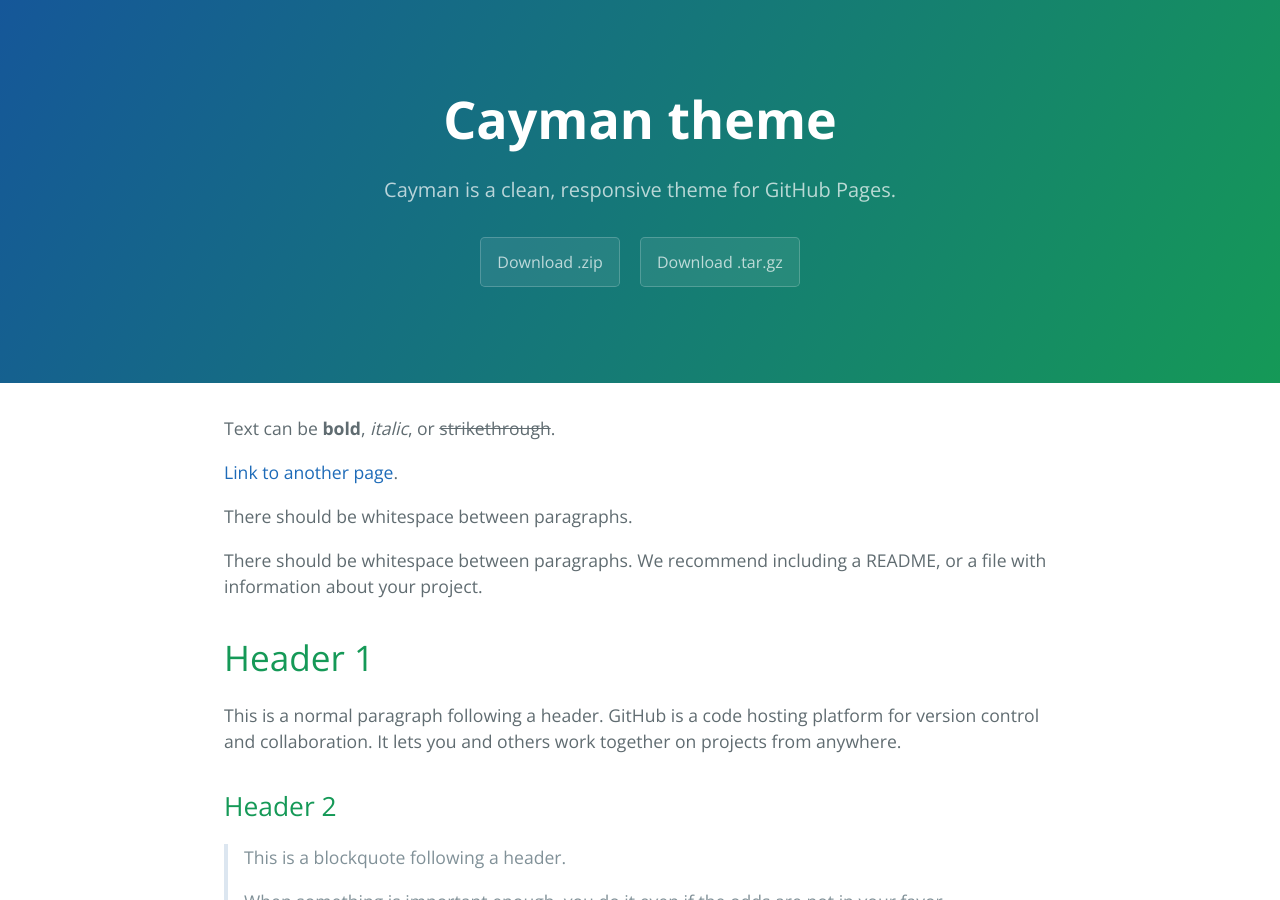
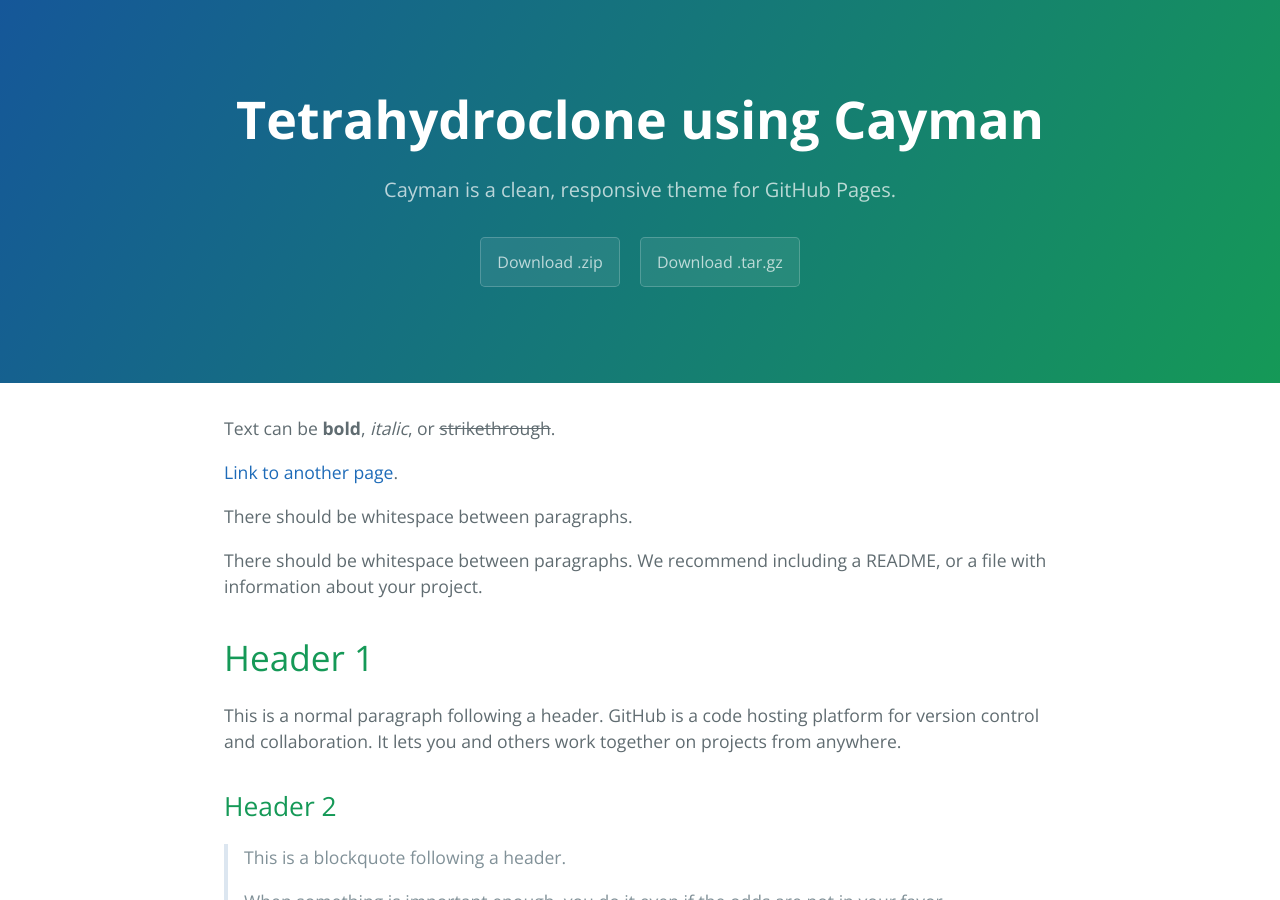
Before and after one commit to tetrahydroclone/tetrahydroclone.github.io, a Jekyll site: the page built from index.md, in a window 1280 px wide and 900 px high. Built offline with Jekyll 4.4.1, drawn with Linux system fonts in a browser that asks for light colours.

Commit message:
Update _config.yml

```diff
--- a/_config.yml
+++ b/_config.yml
@@ -1,4 +1,4 @@
-title: Cayman theme
+title: Tetrahydroclone using Cayman
 description: Cayman is a clean, responsive theme for GitHub Pages.
 show_downloads: true
 google_analytics:
```
